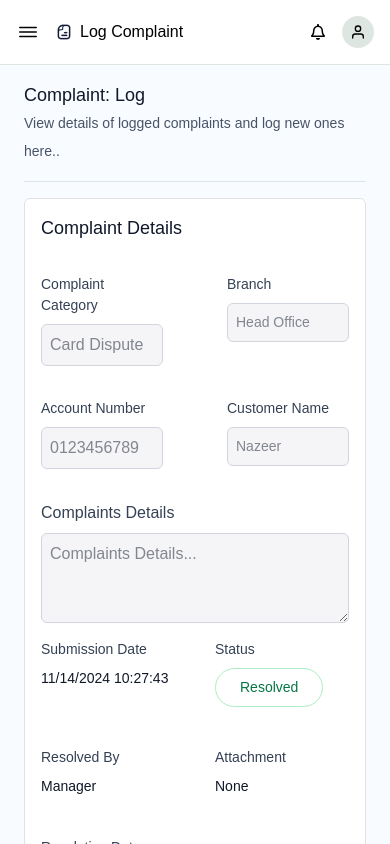
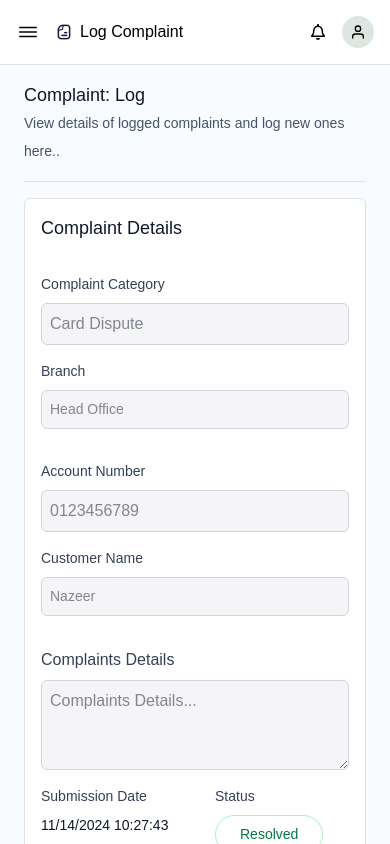
Before and after one commit to odinaka-dev/Lapo-Dashboard, a React (Vite) app: page /complaint-details/1 in a window 390 px wide. Shown: the top 844 px of the page. Built offline with nearby package versions, Linux system fonts and the light colour scheme; a web font is replaced by a local one.

Commit message:
Add files

```diff
--- a/src/components/ComplaintsDetails.jsx
+++ b/src/components/ComplaintsDetails.jsx
@@ -30,12 +30,12 @@ const Details = () => {
 
 const DetailForm = () => {
   return (
-    <section className="bg-[#FFFFFF] border border-[#E2E2E2] p-4 pb-24 rounded-md mt-4">
+    <section className="bg-[#FFFFFF] border border-[#E2E2E2] p-4 pb-24 rounded-md mt-4 mb-4 sm:mb-0">
       <h1 className="text-[18px] text-[#101828] font-medium">
         Complaint Details
       </h1>
       <form action="" className="mt-4 text-[#101828]">
-        <div className="grid grid-cols-2 gap-16 w-full my-4 mt-8">
+        <div className="grid sm:grid-cols-2 sm:gap-16 w-full my-4 mt-8">
           <div className="category flex flex-col items-start mb-4">
             <label
               htmlFor=""
@@ -60,7 +60,7 @@ const DetailForm = () => {
             />
           </div>
         </div>
-        <div className="grid grid-cols-2 gap-16 w-full my-4">
+        <div className="grid sm:grid-cols-2 sm:gap-16 w-full my-4">
           <div className="category flex flex-col items-start mb-4">
             <label
               htmlFor=""
```
